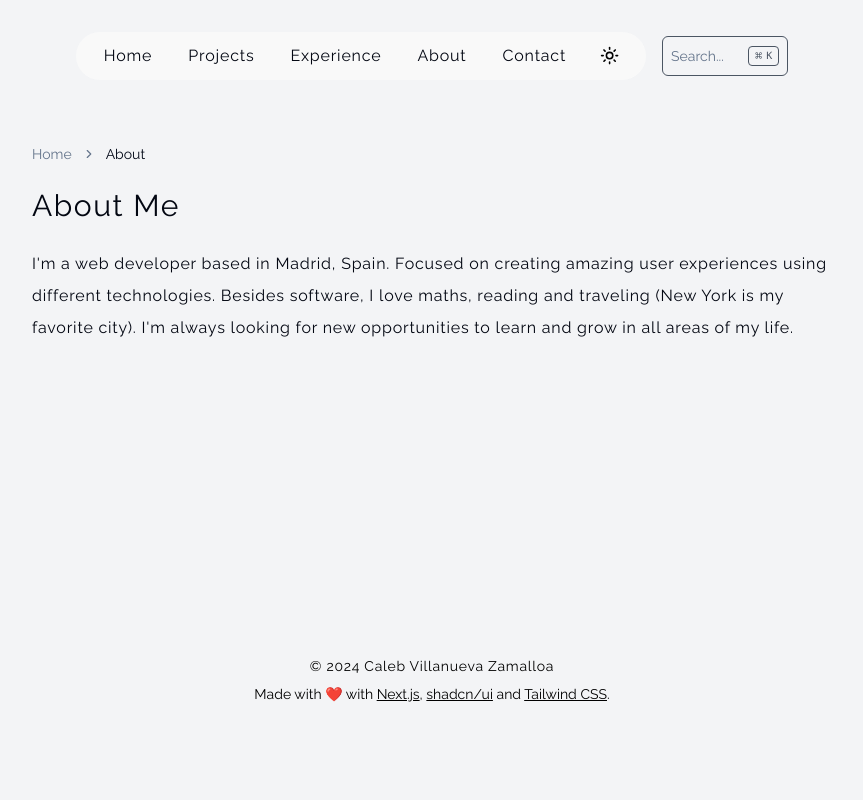
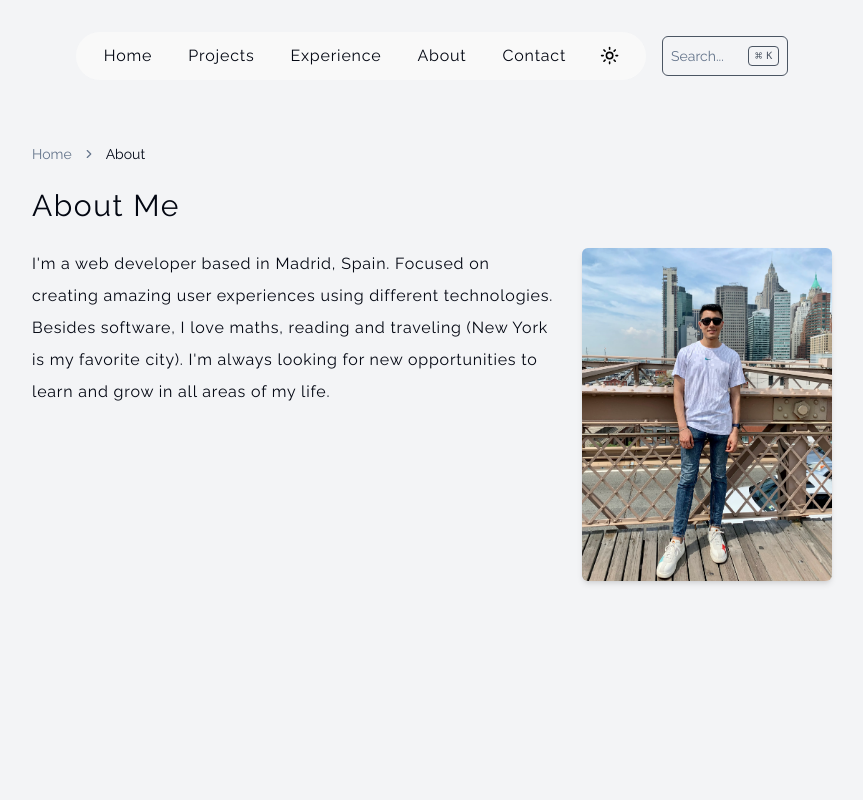
Before and after one commit to ecaleb97/ecaleb.dev, a Next.js app: page /about in a window 1280 px wide. Shown: the top 800 px of the page, without its empty margins (208-1071 px from the left). Built offline with nearby package versions, Linux system fonts and the light colour scheme.

Commit message:
refactor: Add lazy loading for about page image

```diff
--- a/src/components/about/about.tsx
+++ b/src/components/about/about.tsx
@@ -1,5 +1,7 @@
 import { SectionHeading } from '@/components/heading/section-heading';
 import { SectionWrapper } from '@/components/section/section-wrapper';
+import aboutPhoto from '@/static/images/portfolio-photo.webp';
+import Image from 'next/image';
 import { Path } from '../breadcrumb/path';
 
 export function About() {
@@ -11,12 +13,21 @@ export function About() {
       <SectionHeading>
         About me
       </SectionHeading>
-      <p
-        className='tracking-wider text-pretty text-sm sm:text-base
-        leading-7 sm:leading-8'
-      >
+      <div className='flex flex-col gap-6 sm:flex-row-reverse'>
+        <Image
+          src={aboutPhoto}
+          alt="Caleb's in Brooklyn's Bridge"
+          className='rounded-md shadow-md'
+          width={250}
+          height={200}
+        />
+        <p
+          className='tracking-wider text-pretty text-sm sm:text-base
+        leading-7 sm:leading-8 font-light dark:text-neutral-300'
+        >
         I&apos;m a web developer based in Madrid, Spain. Focused on creating amazing user experiences using different technologies. Besides software, I love maths, reading and traveling (New York is my favorite city). I&apos;m always looking for new opportunities to learn and grow in all areas of my life.
-      </p>
+        </p>
+      </div>
     </SectionWrapper>
   );
 }
```
Also changed, not shown: static/images/portfolio-photo.webp (added).
